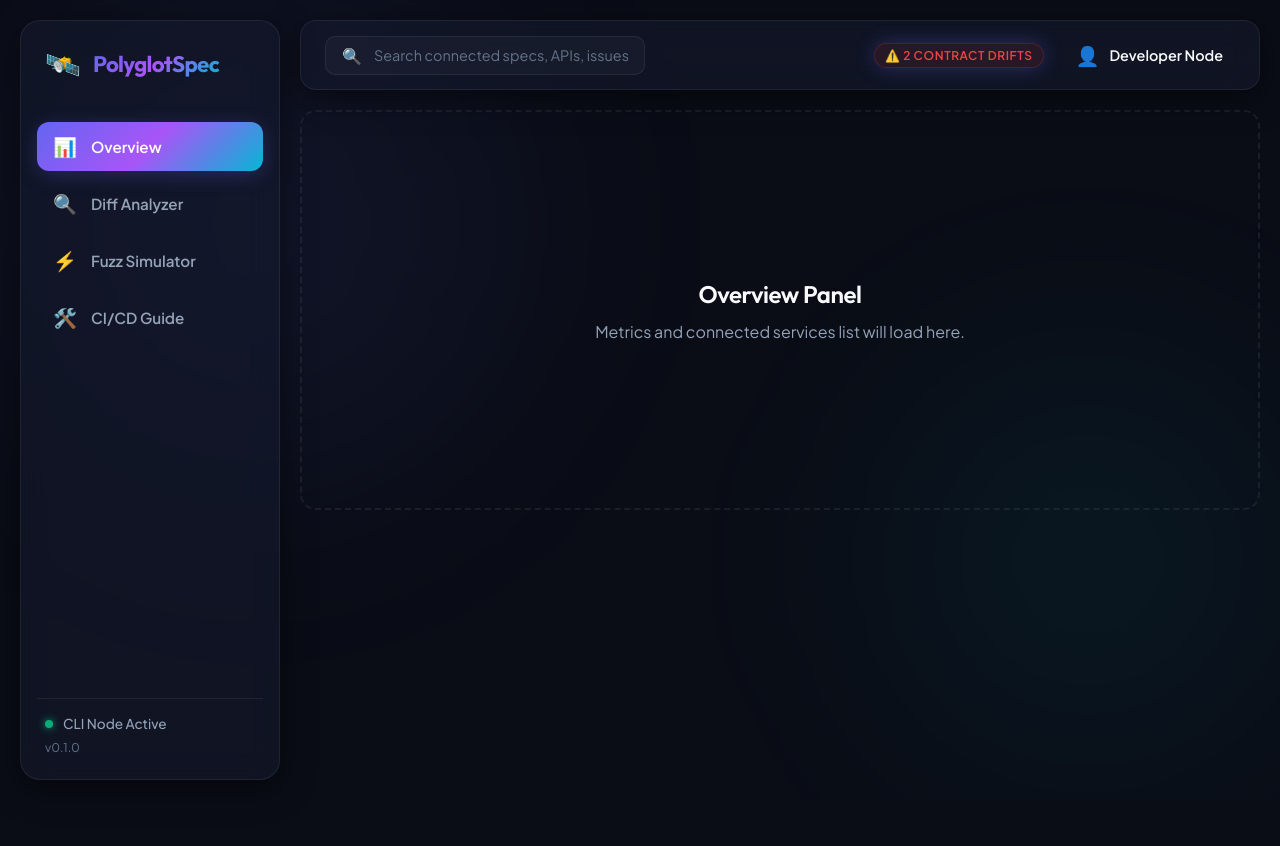
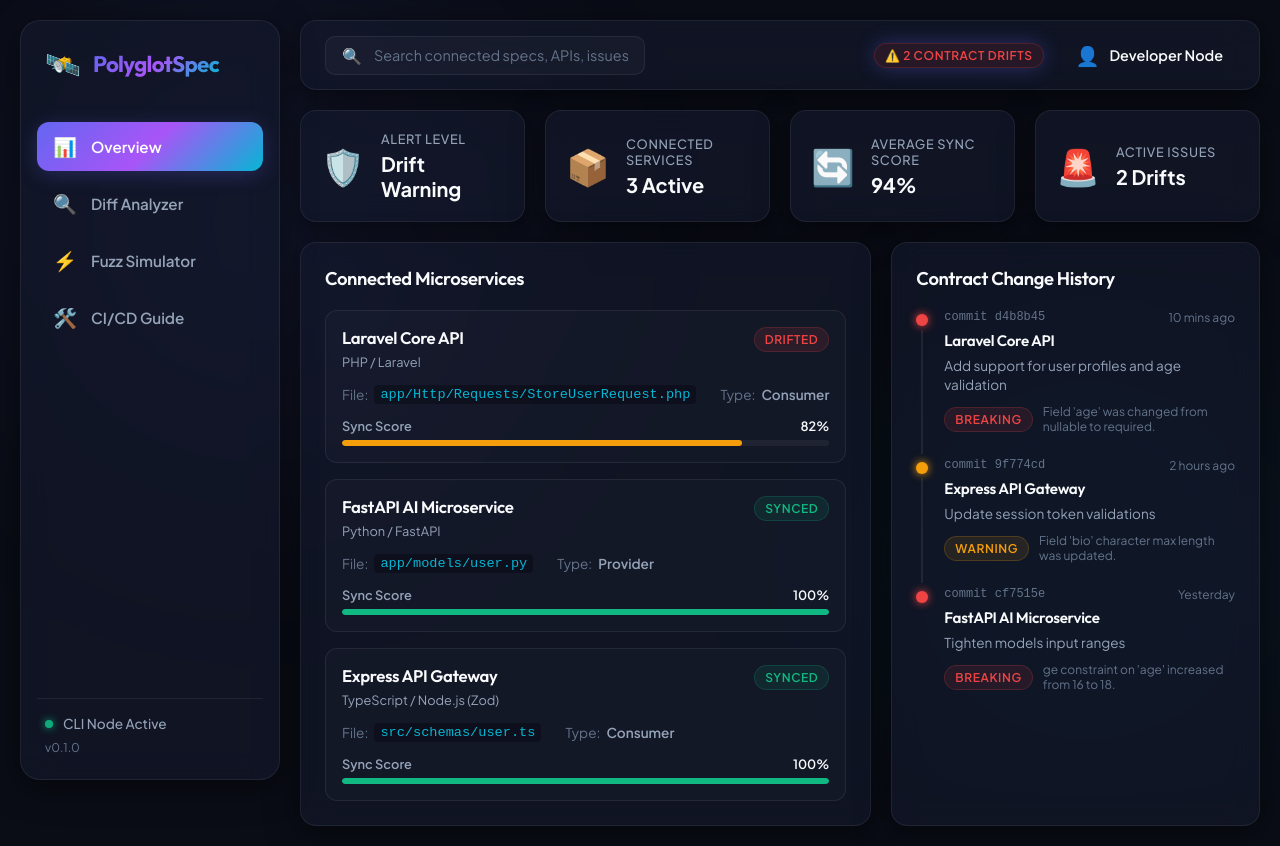
Before and after one commit to ArafathUIU/PolyglotSpec, a React (Vite) app in the folder dashboard/: page / in a window 1280 px wide. Before the commit the page ends 800 px from the top, so only its background shows below. Built offline with nearby package versions, Linux system fonts and the light colour scheme.

Commit message:
Implement Overview page with connected microservices and change history

```diff
--- a/dashboard/src/App.jsx
+++ b/dashboard/src/App.jsx
@@ -1,5 +1,6 @@
 import React, { useState } from 'react';
 import Sidebar from './components/Sidebar';
+import Overview from './pages/Overview';
 import './App.css';
 
 export default function App() {
@@ -8,12 +9,7 @@
   const renderContent = () => {
     switch (activeTab) {
       case 'overview':
-        return (
-          <div className="page-stub">
-            <h2>Overview Panel</h2>
-            <p>Metrics and connected services list will load here.</p>
-          </div>
-        );
+        return <Overview />;
       case 'diff':
         return (
           <div className="page-stub">
--- /dev/null
+++ b/dashboard/src/pages/Overview.css
@@ -0,0 +1,266 @@
+.overview-container {
+  display: flex;
+  flex-direction: column;
+  gap: 20px;
+}
+
+.metrics-grid {
+  display: grid;
+  grid-template-columns: repeat(auto-fit, minmax(220px, 1fr));
+  gap: 20px;
+}
+
+.metric-card {
+  display: flex;
+  align-items: center;
+  gap: 16px;
+  padding: 20px;
+}
+
+.metric-icon {
+  font-size: 2.2rem;
+}
+
+.metric-info {
+  display: flex;
+  flex-direction: column;
+  gap: 4px;
+}
+
+.metric-label {
+  font-size: 0.8rem;
+  color: var(--text-secondary);
+  font-weight: 500;
+  text-transform: uppercase;
+  letter-spacing: 0.05em;
+}
+
+.metric-value {
+  font-size: 1.25rem;
+  font-weight: 700;
+  color: var(--text-primary);
+}
+
+.overview-row {
+  display: grid;
+  grid-template-columns: 3fr 2fr;
+  gap: 20px;
+}
+
+@media (max-width: 1024px) {
+  .overview-row {
+    grid-template-columns: 1fr;
+  }
+}
+
+.section-title {
+  font-size: 1.15rem;
+  color: var(--text-primary);
+  margin-bottom: 20px;
+}
+
+.services-section {
+  padding: 24px;
+}
+
+.services-list {
+  display: flex;
+  flex-direction: column;
+  gap: 16px;
+}
+
+.service-item {
+  background: rgba(255, 255, 255, 0.02);
+  border: 1px solid var(--border-color);
+  border-radius: 12px;
+  padding: 16px;
+  display: flex;
+  flex-direction: column;
+  gap: 14px;
+  transition: all var(--transition-fast);
+}
+
+.service-item:hover {
+  background: rgba(255, 255, 255, 0.04);
+  border-color: var(--border-hover);
+}
+
+.service-header {
+  display: flex;
+  justify-content: space-between;
+  align-items: flex-start;
+}
+
+.service-name {
+  font-size: 1.05rem;
+  font-weight: 600;
+  color: var(--text-primary);
+  margin-bottom: 2px;
+}
+
+.service-framework {
+  font-size: 0.8rem;
+  color: var(--text-secondary);
+}
+
+.service-details {
+  display: flex;
+  gap: 24px;
+  font-size: 0.85rem;
+}
+
+.detail-item {
+  display: flex;
+  align-items: center;
+  gap: 6px;
+}
+
+.detail-label {
+  color: var(--text-muted);
+}
+
+.detail-code {
+  background: rgba(0, 0, 0, 0.3);
+  padding: 2px 6px;
+  border-radius: 4px;
+  font-family: monospace;
+  color: var(--accent-cyan);
+}
+
+.type-tag {
+  text-transform: capitalize;
+  color: var(--text-secondary);
+  font-weight: 600;
+}
+
+.score-container {
+  display: flex;
+  flex-direction: column;
+  gap: 6px;
+}
+
+.score-header {
+  display: flex;
+  justify-content: space-between;
+  font-size: 0.8rem;
+  font-weight: 600;
+  color: var(--text-secondary);
+}
+
+.score-value {
+  color: var(--text-primary);
+}
+
+.progress-bar-bg {
+  height: 6px;
+  background: rgba(255, 255, 255, 0.05);
+  border-radius: 3px;
+  overflow: hidden;
+}
+
+.progress-bar {
+  height: 100%;
+  border-radius: 3px;
+  transition: width var(--transition-normal);
+}
+
+.progress-bar.green {
+  background: var(--accent-green);
+}
+
+.progress-bar.yellow {
+  background: var(--accent-yellow);
+}
+
+/* Timeline CSS */
+.timeline-section {
+  padding: 24px;
+}
+
+.timeline-list {
+  display: flex;
+  flex-direction: column;
+}
+
+.timeline-item {
+  display: flex;
+  gap: 16px;
+}
+
+.timeline-badge-container {
+  display: flex;
+  flex-direction: column;
+  align-items: center;
+}
+
+.timeline-dot {
+  width: 12px;
+  height: 12px;
+  border-radius: 50%;
+  z-index: 10;
+  margin-top: 4px;
+}
+
+.timeline-dot.red {
+  background-color: var(--accent-red);
+  box-shadow: 0 0 8px var(--accent-red);
+}
+
+.timeline-dot.yellow {
+  background-color: var(--accent-yellow);
+  box-shadow: 0 0 8px var(--accent-yellow);
+}
+
+.timeline-line {
+  width: 2px;
+  flex-grow: 1;
+  background: var(--border-color);
+  margin: 4px 0;
+}
+
+.timeline-item:last-child .timeline-line {
+  display: none;
+}
+
+.timeline-content {
+  flex-grow: 1;
+  padding-bottom: 24px;
+  display: flex;
+  flex-direction: column;
+  gap: 6px;
+}
+
+.timeline-header {
+  display: flex;
+  justify-content: space-between;
+  font-size: 0.75rem;
+  color: var(--text-muted);
+}
+
+.timeline-commit {
+  font-family: monospace;
+}
+
+.timeline-service-name {
+  font-size: 0.95rem;
+  font-weight: 600;
+  color: var(--text-primary);
+}
+
+.timeline-msg {
+  font-size: 0.85rem;
+  color: var(--text-secondary);
+  line-height: 1.4;
+}
+
+.timeline-drift-info {
+  display: flex;
+  align-items: center;
+  gap: 10px;
+  margin-top: 4px;
+}
+
+.drift-desc {
+  font-size: 0.75rem;
+  color: var(--text-muted);
+}
--- /dev/null
+++ b/dashboard/src/pages/Overview.jsx
@@ -0,0 +1,128 @@
+import React from 'react';
+import { initialServices, driftHistory } from '../mockData';
+import './Overview.css';
+
+export default function Overview() {
+  const getSeverityClass = (sev) => {
+    return sev === 'breaking' ? 'red' : 'yellow';
+  };
+
+  const getStatusClass = (status) => {
+    return status === 'synced' ? 'green' : 'red';
+  };
+
+  return (
+    <div className="overview-container">
+      {/* Metrics Section */}
+      <section className="metrics-grid">
+        <div className="metric-card glass-panel">
+          <span className="metric-icon">🛡️</span>
+          <div className="metric-info">
+            <span className="metric-label">Alert Level</span>
+            <span className="metric-value text-yellow">Drift Warning</span>
+          </div>
+        </div>
+
+        <div className="metric-card glass-panel">
+          <span className="metric-icon">📦</span>
+          <div className="metric-info">
+            <span className="metric-label">Connected Services</span>
+            <span className="metric-value">3 Active</span>
+          </div>
+        </div>
+
+        <div className="metric-card glass-panel">
+          <span className="metric-icon">🔄</span>
+          <div className="metric-info">
+            <span className="metric-label">Average Sync Score</span>
+            <span className="metric-value text-green">94%</span>
+          </div>
+        </div>
+
+        <div className="metric-card glass-panel">
+          <span className="metric-icon">🚨</span>
+          <div className="metric-info">
+            <span className="metric-label">Active Issues</span>
+            <span className="metric-value text-red">2 Drifts</span>
+          </div>
+        </div>
+      </section>
+
+      {/* Services Grid & Activity Row */}
+      <div className="overview-row">
+        {/* Connected Services */}
+        <section className="services-section glass-panel">
+          <h3 className="section-title">Connected Microservices</h3>
+          <div className="services-list">
+            {initialServices.map((service) => (
+              <div key={service.id} className="service-item">
+                <div className="service-header">
+                  <div>
+                    <h4 className="service-name">{service.name}</h4>
+                    <span className="service-framework">{service.framework}</span>
+                  </div>
+                  <span className={`status-badge ${getStatusClass(service.status)}`}>
+                    {service.status}
+                  </span>
+                </div>
+
+                <div className="service-details">
+                  <div className="detail-item">
+                    <span className="detail-label">File:</span>
+                    <code className="detail-code">{service.filePath}</code>
+                  </div>
+                  <div className="detail-item">
+                    <span className="detail-label">Type:</span>
+                    <span className="type-tag">{service.type}</span>
+                  </div>
+                </div>
+
+                <div className="score-container">
+                  <div className="score-header">
+                    <span>Sync Score</span>
+                    <span className="score-value">{service.syncScore}%</span>
+                  </div>
+                  <div className="progress-bar-bg">
+                    <div
+                      className={`progress-bar ${service.syncScore === 100 ? 'green' : 'yellow'}`}
+                      style={{ width: `${service.syncScore}%` }}
+                    ></div>
+                  </div>
+                </div>
+              </div>
+            ))}
+          </div>
+        </section>
+
+        {/* Drift Timeline */}
+        <section className="timeline-section glass-panel">
+          <h3 className="section-title">Contract Change History</h3>
+          <div className="timeline-list">
+            {driftHistory.map((history) => (
+              <div key={history.id} className="timeline-item">
+                <div className="timeline-badge-container">
+                  <div className={`timeline-dot ${getSeverityClass(history.severity)}`}></div>
+                  <div className="timeline-line"></div>
+                </div>
+                <div className="timeline-content">
+                  <div className="timeline-header">
+                    <span className="timeline-commit">commit {history.commit}</span>
+                    <span className="timeline-time">{history.timestamp}</span>
+                  </div>
+                  <h4 className="timeline-service-name">{history.service}</h4>
+                  <p className="timeline-msg">{history.message}</p>
+                  <div className="timeline-drift-info">
+                    <span className={`status-badge ${getSeverityClass(history.severity)}`}>
+                      {history.severity}
+                    </span>
+                    <span className="drift-desc">{history.details}</span>
+                  </div>
+                </div>
+              </div>
+            ))}
+          </div>
+        </section>
+      </div>
+    </div>
+  );
+}
```
